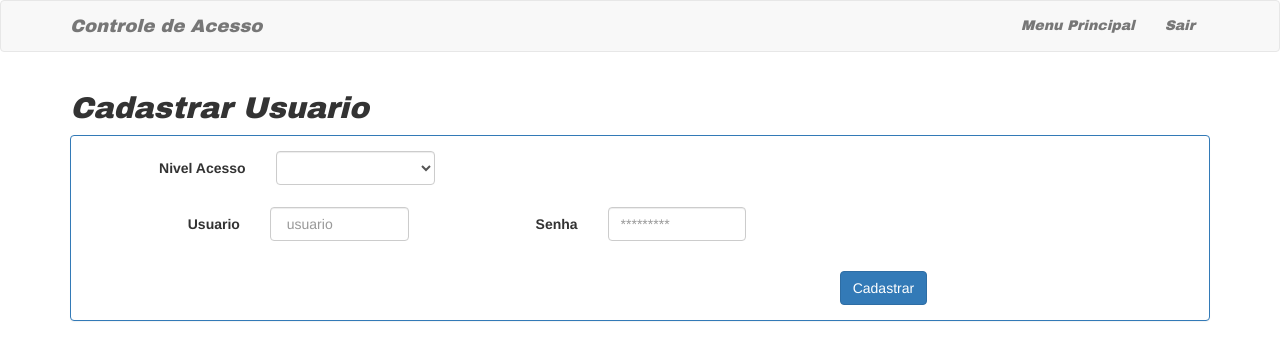
After one commit to slcsamoel/Controle-de-acesso, a PHP site: page /view/cadastra_usuario_view.php in a window 1280 px wide. The commit adds this page. Shown: the top 360 px of the page. Run offline with PHP 8.4, Linux system fonts and the light colour scheme.

Commit message:
criando view cadastro usuarrio
criando view cadastro usuarrio

```diff
--- /dev/null
+++ b/view/cadastra_usuario_view.php
@@ -0,0 +1,74 @@
+<?php require_once "../cabecalho_aux.php";?>
+<title>Cadastra_usuario</title>
+
+<!-- Bootstrap -->
+<link href="../bootstrap/css/bootstrap.min.css" rel="stylesheet">
+<link href="../css/estilo.css" rel="stylesheet">
+
+<div class="container">
+  <div class="pager-header">
+    <h1>Cadastrar Usuario </h1>
+  </div>
+  <div class="row">
+    <div class="col-sm-12">
+
+      <form class="form-horizontal">
+
+        <div class="panel panel-primary">
+          <div class="panel-body">
+
+           <div class="form-group">
+            <label class="col-md-2 control-label" for="nivel_acesso">Nivel Acesso<h11></h11></label>
+            <div class="col-md-2">
+              <select required id="torre" name="nivel_acesso" class="form-control">
+              <option value=""></option>
+                <option value="1"><h3>1-Portaria</h3></option>
+                <option value="2"><h3>2-Sindico</h3></option>
+              </select>
+            </div>
+          </div>
+
+
+          <div class="form-group">
+
+              <div class="col-md-11 control-label">
+
+                <label class="col-md-2 control-label" for="usuario">Usuario<h11></h11></label>
+                <div class="col-md-2">
+                  <input id="usuario" name="usuario" placeholder=" usuario " class="form-control input-md" required="" type="text" maxlength="9">
+                </div>
+
+
+                <label class="col-md-2 control-label" for="senha">Senha<h11></h11></label>
+                <div class="col-md-2">
+                  <input id="senha" name="senha" placeholder="*********" class="form-control input-md" required="" type="passwords">
+                </div>
+
+              </div>
+            </div>
+            <div class="form-group">
+
+            </div>
+            <div class="col-md-8">
+
+              <div class="col-md-6">
+
+              </div>
+
+            </div>
+            <div class="col-md-2">
+              <button type="button" class="btn btn-primary">Cadastrar
+              </button>
+            </div>
+
+          </div>
+
+
+        </div>
+
+        <!-- Text input-->
+      </div>
+
+    </div>
+
+     <?php require_once "../rodape.php";?>
--- a/view/funcionario_view.php
+++ b/view/funcionario_view.php
@@ -103,7 +103,9 @@
             <div class="col-md-1">
             </div>
             <div class="col-md-2">
-              <button type="button" class="btn btn-primary">Altera senha de usuario</button>
+            <a href="cadastra_usuario_view.php">
+              <button type="button" class="btn btn-primary">Cadastra Usuario</button>
+              </a>
             </div>
             <div class="col-md-5">
             </div>
```
